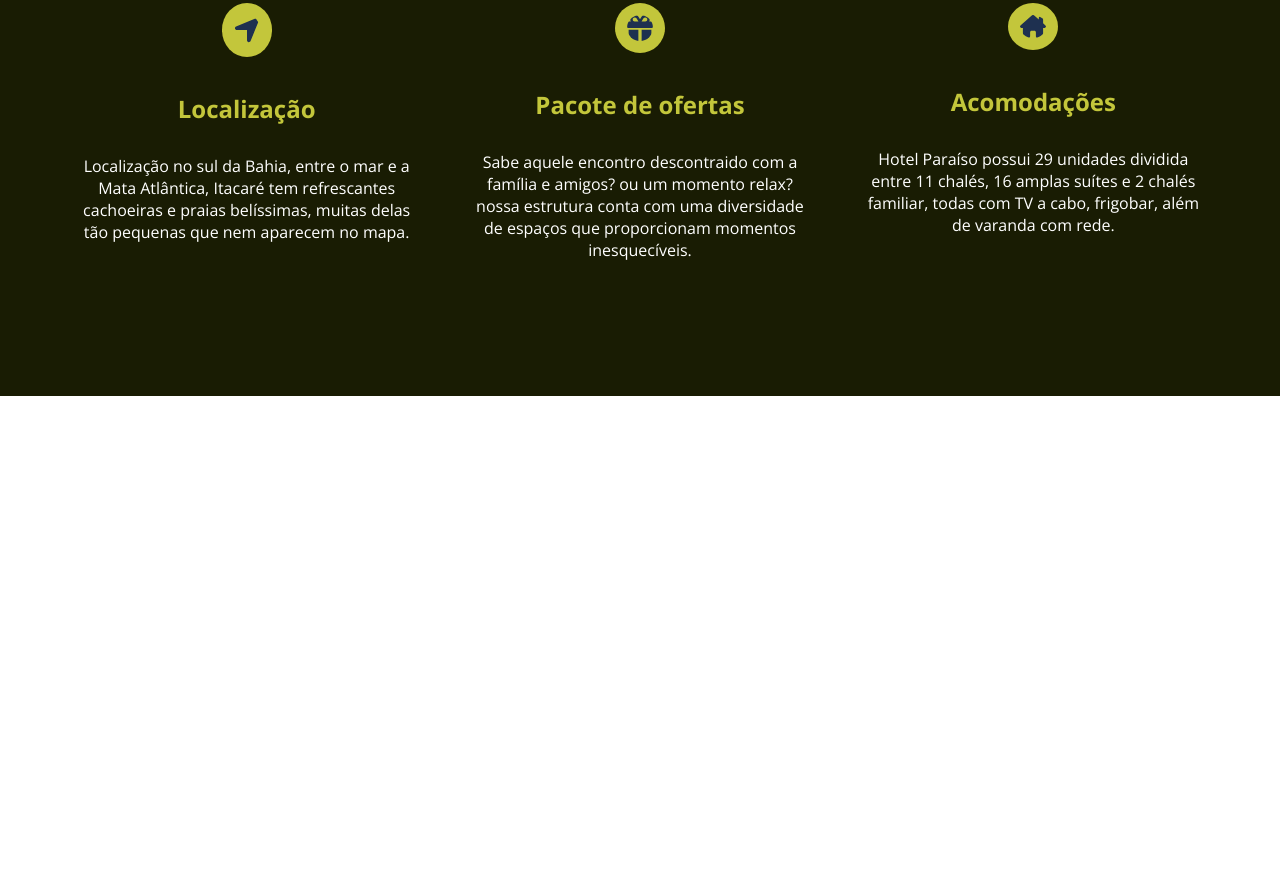
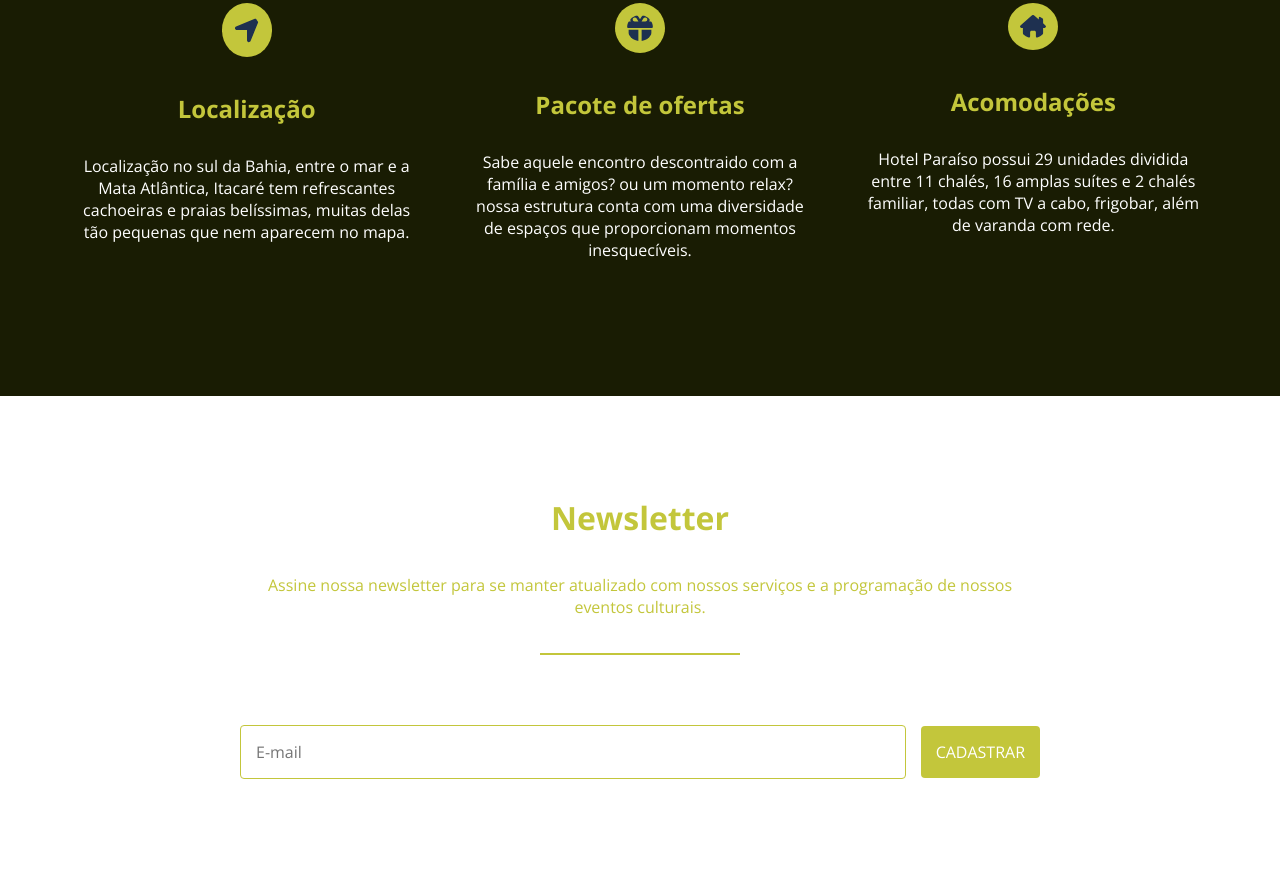
Before and after one commit to Stoitt/flexbox, a plain HTML site: page index.html in a window 1280 px wide. Shown: the part 2255-3134 px from the top of the page. Before the commit the page ends 2651 px from the top, so only its background shows below. Drawn offline with nearby package versions, Linux system fonts and the light colour scheme.

Commit message:
newsletter

```diff
--- a/css/style.css
+++ b/css/style.css
@@ -137,3 +137,43 @@ header li:last-child {
         flex-direction: column;
     }
 }
+.newsletter {
+    display: flex;
+    flex-direction: column;
+    align-items: center;
+    padding: 100px 50px;
+}
+
+.newsletter h3{font-size: 2rem; margin-bottom: 35px; color: #c3c63b; text-align: center;}
+.newsletter p{max-width: 800px; margin-bottom: 35px; color: #c3c63b; text-align: center;}
+.newsletter hr{width: 200px; height: 2px; background-color: #c3c63b; margin-bottom: 70px; border: none;}
+.newsletter form {
+    display: flex;
+    align-items: center;
+    justify-content: center;
+    flex-wrap: wrap;
+    width: 80%;
+    max-width: 800px;
+}
+.newsletter input {
+    padding: 15px;
+    border: 1px solid #c3c63b;
+    border-radius: 4px;
+    margin-right: 15px;
+    flex-grow: 1;
+}
+.newsletter button {
+    padding: 15px;
+    background-color: #c3c63b;
+    color: white;
+    text-transform: uppercase;
+    border: none;
+    border-radius: 4px;
+    cursor: pointer;
+}
+@media screen and (max-width:700px){
+    .newsletter input {
+        flex-basis: 100%;
+        margin-bottom: 15px;
+    }
+}
--- a/index.html
+++ b/index.html
@@ -72,5 +72,14 @@
             </li>
         </ul>
     </section>
+    <section class="newsletter">
+        <h3>Newsletter</h3>
+        <p>Assine nossa newsletter para se manter atualizado com nossos serviços e a programação de nossos eventos culturais.</p>
+        <hr>
+        <form action="">
+            <input type="text" name="nletter" id="inletter" placeholder="E-mail">
+            <button>Cadastrar</button>
+        </form>
+    </section>
 </body>
 </html>
```
